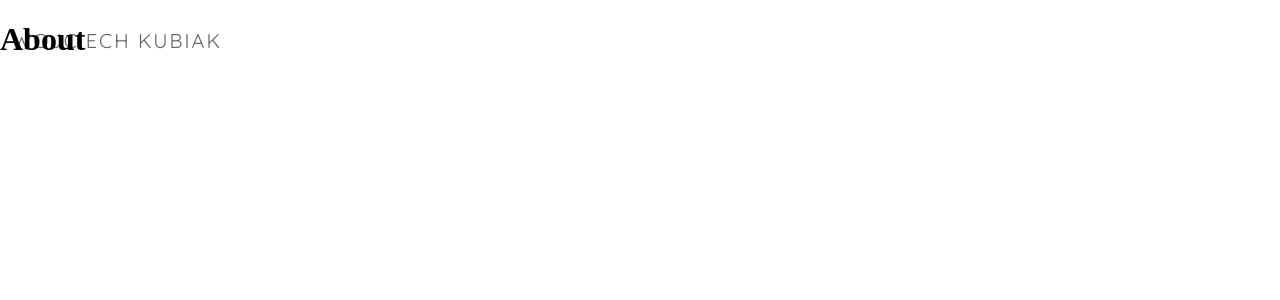
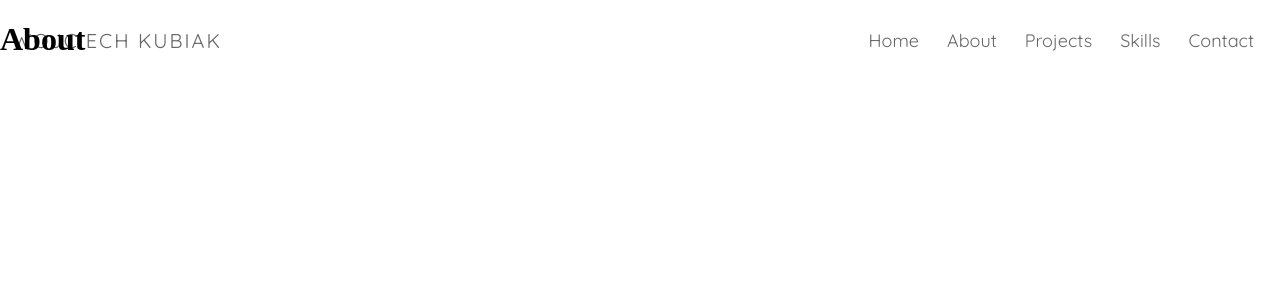
Before and after one commit to wojciechkubiak/www, a Next.js app: page /about in a window 1280 px wide. Shown: the top 300 px of the page. Built offline with nearby package versions, Linux system fonts and the light colour scheme.

Commit message:
Navbar and animations style

```diff
--- a/containers/navbar.jsx
+++ b/containers/navbar.jsx
@@ -5,22 +5,35 @@ import { pages } from "../utils/constants";
 
 const Navbar = (props) => {
   const [isTransparent, setIsTransparent] = useState(false);
-  const [navbarStyle, setNavbarStyle] = useState("navbar-in");
+  const [navbarStyle, setNavbarStyle] = useState("navbar navbar-in");
 
   useEffect(() => {
     if (props.isTransparent != null && props.isTransparent != undefined) {
       setIsTransparent(props.isTransparent);
       props.isTransparent
-      ? setNavbarStyle("navbar-in")
-      : setNavbarStyle("navbar-out");
+        ? setNavbarStyle("navbar navbar-in")
+        : setNavbarStyle("navbar navbar-out");
     }
   }, [props.isTransparent]);
 
   return (
     <div className={navbarStyle}>
       <Logo isTransparent={isTransparent} />
-      {/* <Link href={pages.HOME}>Home</Link>
-      <Link href={pages.ABOUT}>About</Link> */}
+      <div className="navbar-btns">
+        <button className="navbar-btn">
+          <Link href={pages.HOME}>Home</Link>
+        </button>
+        <button className="navbar-btn">
+          <Link href={pages.ABOUT}>About</Link>
+        </button>
+        <button className="navbar-btn">
+          <Link href={pages.PROJECTS}>Projects</Link>
+        </button>
+        <button className="navbar-btn">
+          <Link href={pages.SKILLS}>Skills</Link>
+        </button>
+        <button className="navbar-btn">Contact</button>
+      </div>
     </div>
   );
 };
--- a/styles.css
+++ b/styles.css
@@ -30,6 +30,28 @@ body {
   padding: 0 !important;
 }
 
+::-webkit-scrollbar {
+  width: 10px;
+}
+
+::-webkit-scrollbar-track {
+  background-color: transparent !important;
+  border-radius: 2px;
+}
+
+::-webkit-scrollbar-thumb {
+  background: #64a364;
+  border-radius: 2px;
+}
+
+::-webkit-scrollbar-thumb:hover {
+  background: #3e8a3b;
+}
+
+.navbar {
+  z-index: 1000;
+}
+
 .navbar-in {
   position: fixed;
   width: 100%;
@@ -49,6 +71,31 @@ body {
   top: 0;
   left: 0;
   transition: all 500ms;
+}
+
+.navbar-btns {
+  position: absolute;
+  right: 12px;
+  top: 50%;
+  transform: translateY(-50%);
+}
+
+.navbar-btn {
+  border: none !important;
+  box-shadow: none !important;
+  outline: none !important;
+  background-color: transparent;
+  font-family: "Quicksand", sans-serif;
+  color: rgba(0, 0, 0, 0.6);
+  font-weight: 500;
+  font-size: 18px;
+  margin-left: 8px;
+  margin-right: 8px;
+}
+
+.navbar-btn > a {
+  text-decoration: none !important;
+  color: rgba(0, 0, 0, 0.6);
 }
 
 .logo-in {
@@ -214,3 +261,29 @@ body {
   font-weight: lighter;
   font-size: 18px;
 }
+
+@media only screen and (max-width: 600px) {
+  .landing-skills-subheader {
+    margin-bottom: 20px;
+  }
+}
+
+@media only screen and (max-width: 1200px) {
+  .navbar-btns {
+    display: none !important;
+  }
+
+  .logo-in,
+  .logo-out {
+    display: none !important;
+  }
+}
+
+@media only screen and (max-width: 1500px) {
+  .lottie-main:nth-child(2) {
+    border-left: none !important;
+    border-right: none !important;
+    padding-left: 0px !important;
+    padding-right: 0px !important;
+  }
+}
--- a/utils/constants.js
+++ b/utils/constants.js
@@ -1,6 +1,8 @@
 const pages = {
   HOME: "/",
   ABOUT: "/about",
+  PROJECTS: "/projects",
+  SKILLS: "/skills",
 };
 
 export { pages };
```
